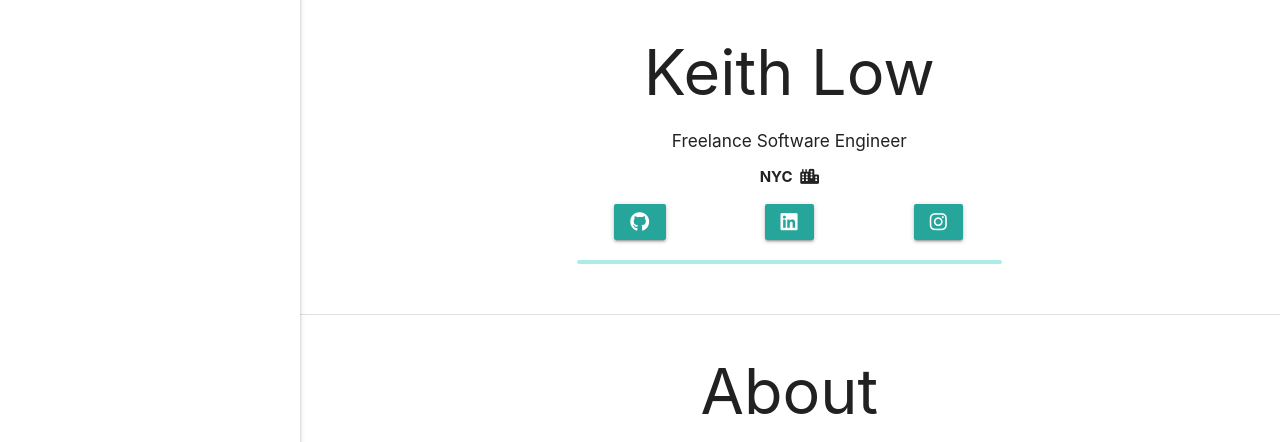
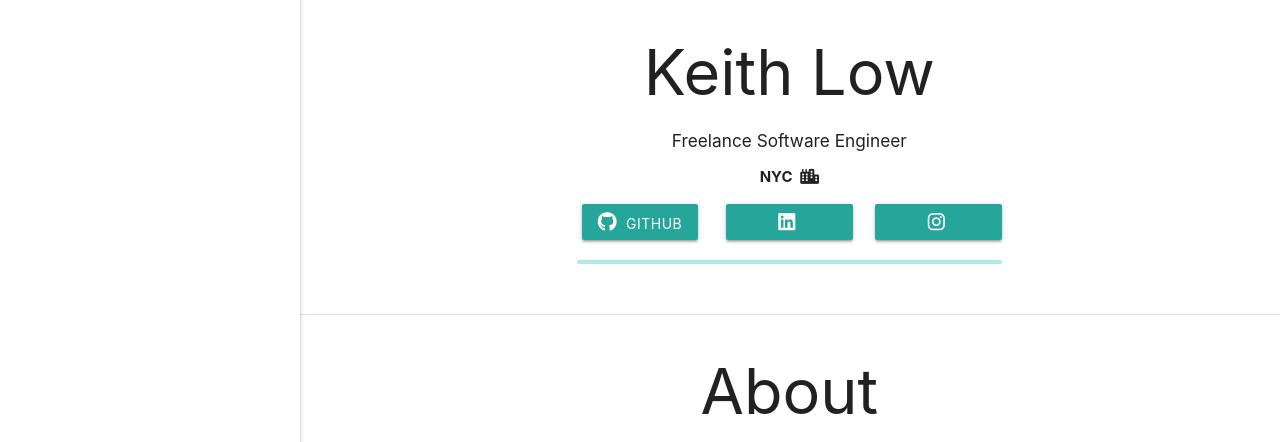
Before and after one commit to keithlowc/Portfolio, a Django app: page /home in a window 1280 px wide. Shown: the part 319-761 px from the top of the page. Run offline with Django 3.2, Linux system fonts and the light colour scheme; data that the repository does not hold is empty; some libraries are stand-ins or nearby versions.

Commit message:
debug true and minor fix intro.html

```diff
--- a/templates/intro.html
+++ b/templates/intro.html
@@ -28,13 +28,13 @@
                     <p><b>NYC&nbsp</b> <i class="fas fa-city"></i> </p>
                     <div class="row">
                         <div class="col s4">
-                            <a href={% url 'capture_github' %} class="waves-effect waves-light btn"><i class="fab fa-github fa-4x"></i></a>
+                            <a href={% url 'capture_github' %} class="waves-effect waves-light btn"><i class="fab fa-github fa-4x"></i>&nbsp GitHub</a>
                         </div>
                         <div class="col s4">
-                            <a href={% url 'capture_linkedin' %} class="waves-effect waves-light btn"><i class="fab fa-linkedin fa-4x"></i></a>
+                            <a href={% url 'capture_linkedin' %} class="waves-effect waves-light btn"><i class="fab fa-linkedin fa-4x"></i>&nbsp Linkedin</a>
                         </div>
                         <div class="col s4">
-                            <a href={% url 'capture_instagram' %} class="waves-effect waves-light btn"><i class="fab fa-instagram fa-4x"></i></a>
+                            <a href={% url 'capture_instagram' %} class="waves-effect waves-light btn"><i class="fab fa-instagram fa-4x"></i>&nbsp Instagram</a>
                         </div>
                     </div>
 
```
Also changed, not shown: portfolio/settings.py (+7 -2 lines).
